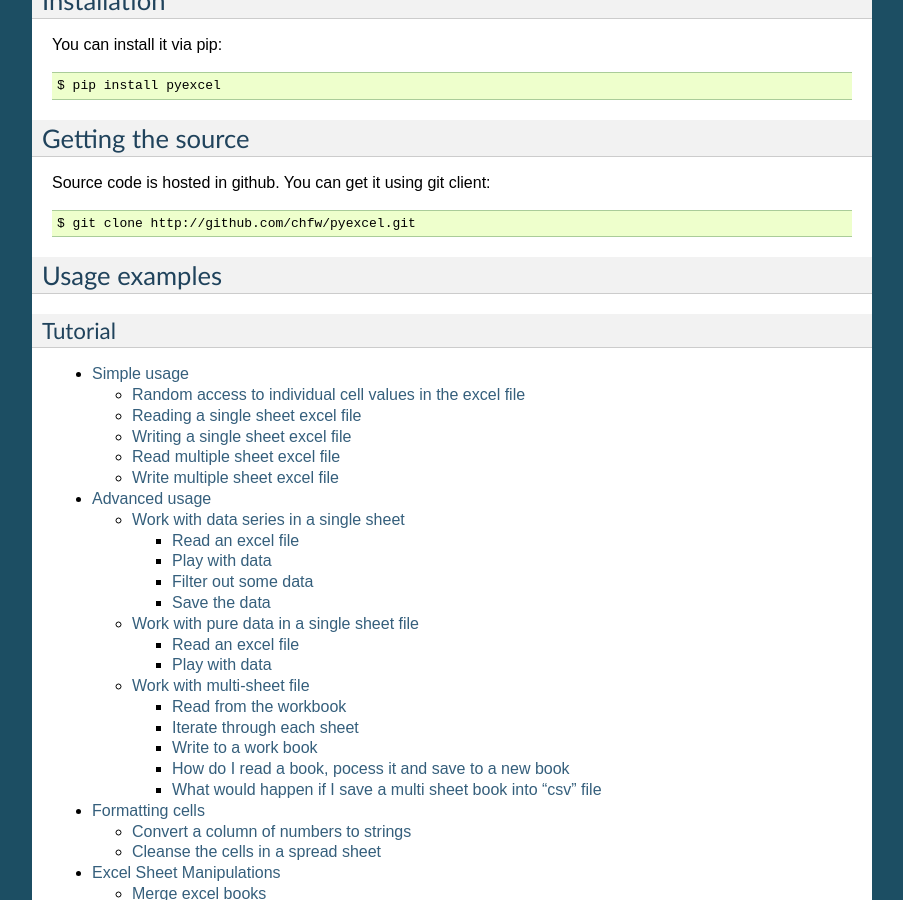
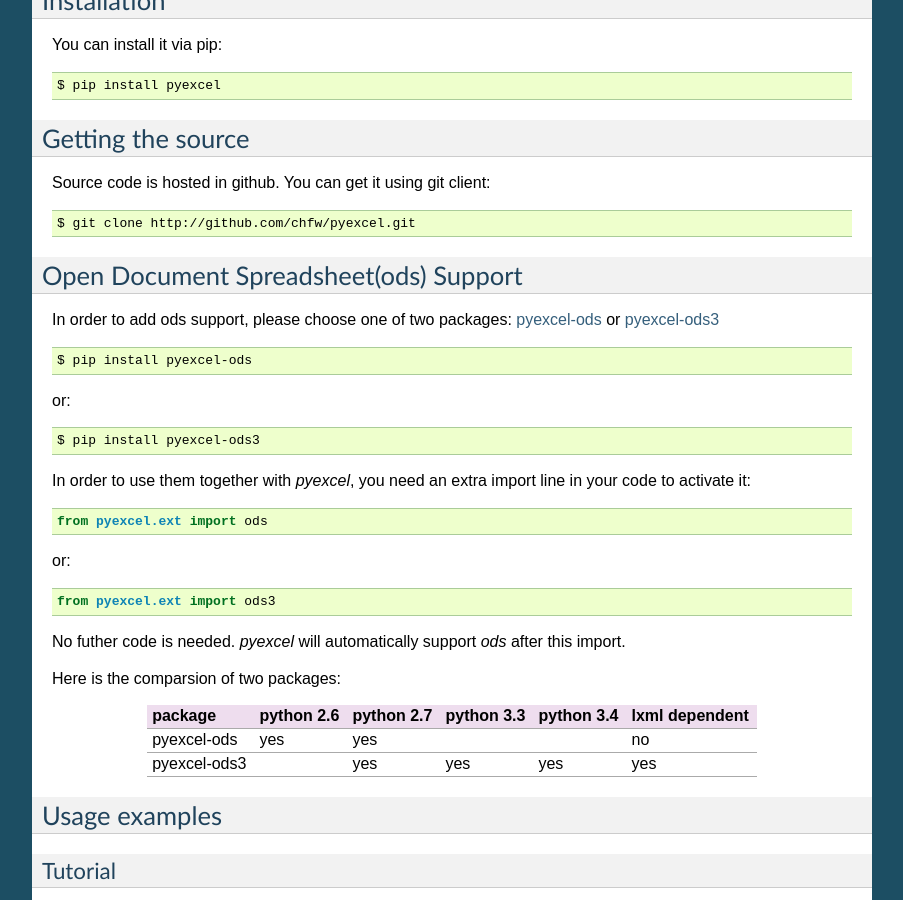
Before and after one commit to pyexcel/pyexcel, a Sphinx documentation site: the page built from doc/source/index.rst, in a window 1280 px wide and 900 px high, scrolled down 505 px. Shown: the whole window, without its empty margins (198-1101 px from the left). Built offline with Sphinx 7.4.7, drawn with Linux system fonts in a browser that asks for light colours; formulas are drawn with MathJax 3; some of the changed text lies outside the part shown.

```diff
--- a/doc/source/conf.py
+++ b/doc/source/conf.py
@@ -58,9 +58,9 @@ copyright = u'2014, C. W.'
 # built documents.
 #
 # The short X.Y version.
-version = '0.0.4'
+version = '0.0.5'
 # The full version, including alpha/beta/rc tags.
-release = '0.0.4'
+release = '0.0.5'
 
 
 # The language for content autogenerated by Sphinx. Refer to documentation
--- a/doc/source/index.rst
+++ b/doc/source/index.rst
@@ -37,6 +37,36 @@ Source code is hosted in github. You can get it using git client::
 
     $ git clone http://github.com/chfw/pyexcel.git
 
+
+Open Document Spreadsheet(ods) Support
+-----------------------------------------
+
+In order to add ods support, please choose one of two packages: `pyexcel-ods <https://github.com/chfw/pyexcel-ods>`_ or `pyexcel-ods3 <https://github.com/chfw/pyexcel-ods3>`_ ::
+
+    $ pip install pyexcel-ods
+
+or::
+
+    $ pip install pyexcel-ods3
+
+In order to use them together with `pyexcel`, you need an extra import line in your code to activate it::
+
+    from pyexcel.ext import ods
+
+or::
+
+    from pyexcel.ext import ods3
+
+No futher code is needed. `pyexcel` will automatically support *ods* after this import.
+
+Here is the comparsion of two packages:
+
+============ ========== ========== ========== ========== ==============
+package      python 2.6 python 2.7 python 3.3 python 3.4 lxml dependent
+============ ========== ========== ========== ========== ==============
+pyexcel-ods  yes	    yes	   	   						 no
+pyexcel-ods3 		    yes        yes        yes		 yes
+============ ========== ========== ========== ========== ==============
 
 Usage examples
 ----------------
--- a/setup.py
+++ b/setup.py
@@ -11,7 +11,7 @@ with open("README.rst", 'r') as readme:
 setup(
     name='pyexcel',
     author="C. W.",
-    version='0.0.4',
+    version='0.0.5',
     author_email="wangc_2011@hotmail.com",
     url="https://github.com/chfw/pyexcel",
     description='A wrapper library to read, manipulate and write data in different excel formats: csv, ods, xls, xlsx and xlsm.',
```
Also changed, not shown: other parts of doc/source/index.rst (+1 -1 lines), README.rst (+8 -6 lines).
